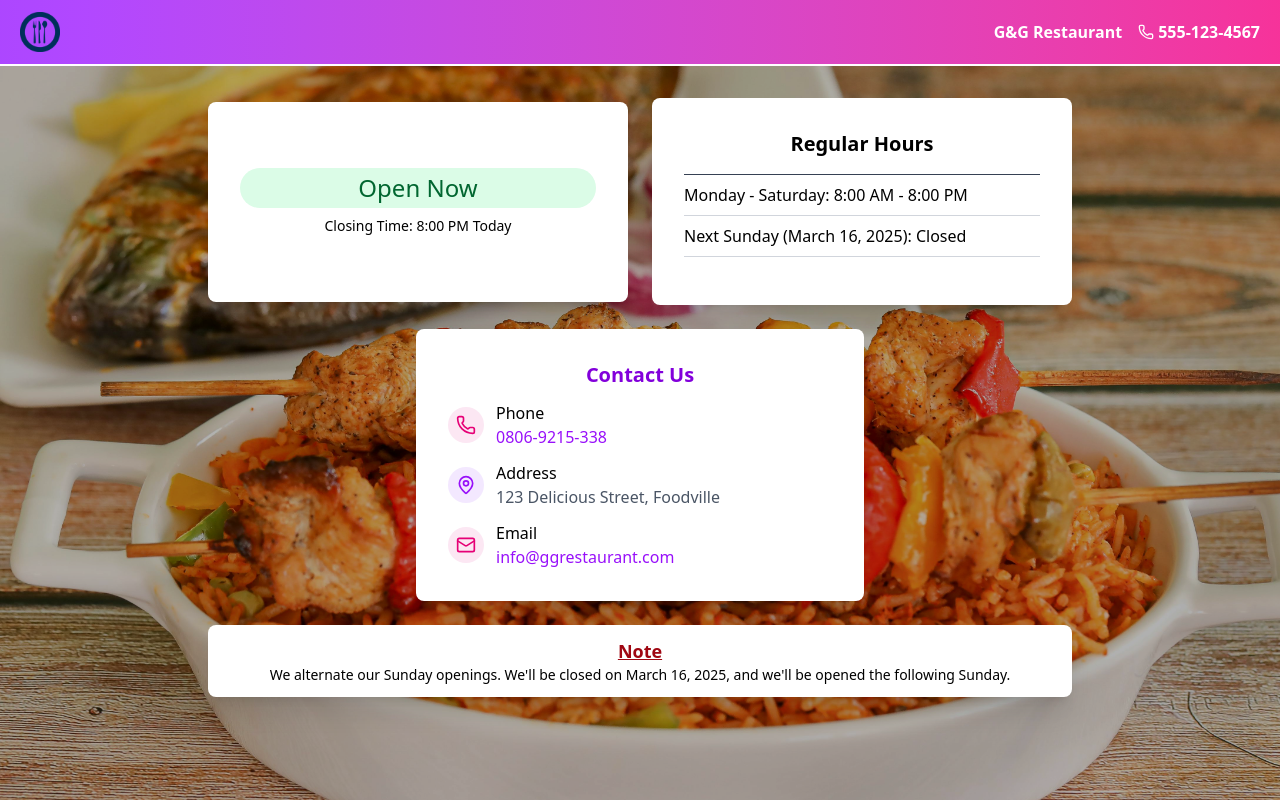
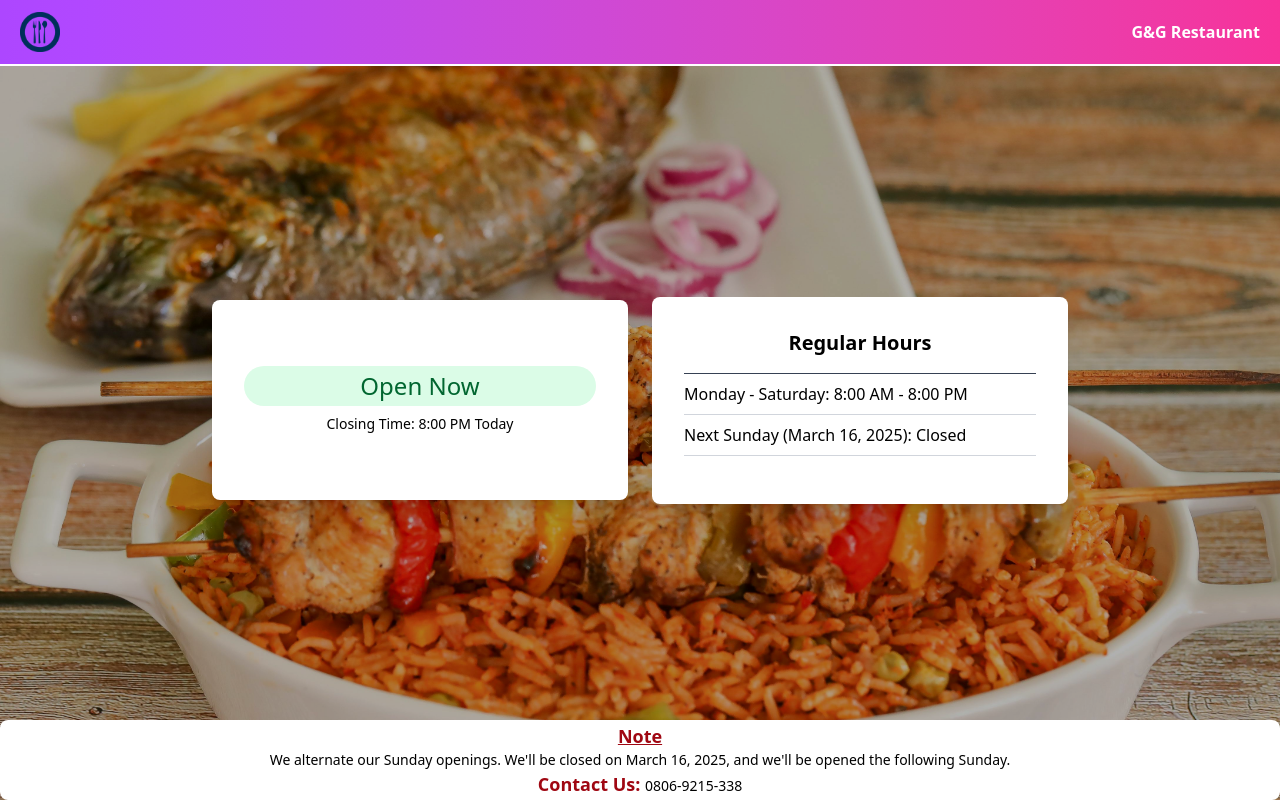
Before and after one commit to Ayanyiola-Enoch/Restaurant-Status, a React (Vite) app: page / in a window 1280 px wide. Built offline with nearby package versions, Linux system fonts and the light colour scheme.

Commit message:
adjusted the contact us at the footer

```diff
--- a/src/App.jsx
+++ b/src/App.jsx
@@ -1,70 +1,58 @@
-import "./index.css"
-import { Route, Routes } from "react-router-dom"
+import './index.css';
+import { Route, Link, Routes } from 'react-router-dom';
 import { isOpenThisSunday, getNextSundayDate, formatDate } from "../src/lib/utils"
-import Welcome from "./components/welcome"
-import { Phone, MapPin, Mail } from "lucide-react"
+import Welcome from './components/welcome';
 
 function App() {
-  const nextSunday = getNextSundayDate()
-  const isOpen = isOpenThisSunday()
+  const nextSunday = getNextSundayDate();
+  const isOpen = isOpenThisSunday();
 
   function isCurrentlyOpen() {
-    const now = new Date()
-    const day = now.getDay()
-    const hours = now.getHours()
+    const now = new Date();
+    const day = now.getDay();
+    const hours = now.getHours();
 
     if (day === 0) {
-      const isSundayOpen = isOpenThisSunday()
+      const isSundayOpen = isOpenThisSunday();
       if (!isSundayOpen) {
-        return { isOpen: false, message: "We're closed on Sundays this week" }
+        return { isOpen: false, message: "We're closed on Sundays this week" };
       }
       return hours >= 8 && hours < 20
         ? { isOpen: true, message: "Closing Time: 8:00 PM Today" }
-        : { isOpen: false, message: "We're closed now. Opening hours: 8:00 AM - 8:00 PM" }
+        : { isOpen: false, message: "We're closed now. Opening hours: 8:00 AM - 8:00 PM" };
     }
 
     return hours >= 8 && hours < 20
       ? { isOpen: true, message: "Closing Time: 8:00 PM Today" }
-      : { isOpen: false, message: "We're closed now. Opening hours: 8:00 AM - 8:00 PM" }
+      : { isOpen: false, message: "We're closed now. Opening hours: 8:00 AM - 8:00 PM" };
   }
 
-  const currentStatus = isCurrentlyOpen()
+  const currentStatus = isCurrentlyOpen();
 
   return (
-    <div className="min-h-screen flex flex-col">
+    <>
       {/* LOGO */}
-      <div className="p-5 font-bold border-b-2 text-white flex justify-between h-16.5 bg-gradient-to-r from-purple-500 to-pink-500 items-center fixed top-0 w-full z-50">
-        <img src="/food-png.png" alt="logo" className="h-10" />
-        <div className="flex items-center gap-4">
-          <p className="hover:border-b-2 cursor-pointer text-white">G&G Restaurant</p>
-          <a href="tel:+15551234567" className="flex items-center gap-1 hover:border-b-2 cursor-pointer text-white">
-            <Phone size={16} />
-            <span className="hidden md:inline">555-123-4567</span>
-          </a>
-        </div>
+      <div className='p-5 font-bold border-b-2 text-white flex justify-between h-16.5 bg-gradient-to-r from-purple-500 to-pink-500 items-center fixed top-0 w-full z-50'>
+        <img src='/food-png.png' alt='logo' className='h-10' />
+        <p className='hover:border-b-2 cursor-pointer text-white'>G&G Restaurant</p>
       </div>
 
-      {/* MAIN CONTENT - Changed from fixed to allow scrolling */}
-      <div className="flex-1 flex flex-col items-center pt-16.5 bg-cover bg-center bg-[url(/food.jpg)] overflow-y-auto">
-        <div className="absolute inset-0 bg-black opacity-30 pt-16.5 z-0"></div>
+      {/* MAIN CONTENT */}
+      <div className='fixed inset-0 flex flex-col justify-center items-center bg-cover bg-center bg-[url(/food.jpg)]'>
+        <div className='absolute inset-0 bg-black opacity-30'></div>
 
-        {/* Content container with padding for scrolling */}
-        <div className="relative z-10 w-full max-w-4xl px-4 py-8 flex flex-col items-center">
-          {/* Status and Hours Cards */}
-          <div className="flex flex-col md:flex-row justify-center items-center gap-6 w-full mb-6">
-            <div className="p-8 shadow-xl min-h-[200px] bg-white rounded-lg flex-1 flex flex-col justify-center w-full">
-              <div
-                className={`px-2 py-1 text-center rounded-full text-2xl font-medium ${currentStatus.isOpen ? "bg-green-100 text-green-800" : "bg-red-100 text-red-800"}`}
-              >
+        <div className='relative flex flex-col md:flex-row justify-center items-center gap-6 p-5 w-full max-w-4xl'>
+          <div className='p-8 shadow-xl min-h-[200px]  bg-white rounded-lg relative z-10 flex-1 flex flex-col justify-center'>
+            <div className={`px-2 py-1 text-center rounded-full text-2xl   font-medium ${currentStatus.isOpen ? "bg-green-100 text-green-800" : "bg-red-100 text-red-800"}`}>
               {currentStatus.isOpen ? "Open Now" : "Closed Now"}
             </div>
             <p className="mt-2 text-center text-sm">{currentStatus.message}</p>
           </div>
 
-            <div className="p-8 shadow-xl bg-white rounded-lg flex-1 flex flex-col justify-center w-full">
+          <div className='p-8 shadow-xl bg-white rounded-lg relative z-10 flex-1 flex flex-col justify-center'>
             <h3 className="font-semibold mb-2 text-center text-xl">Regular Hours</h3>
             <hr className="my-2 border-t border-gray-700 " />
-              <p className="text-base">Monday - Saturday: 8:00 AM - 8:00 PM</p>
+            <p className=' text-base'>Monday - Saturday: 8:00 AM - 8:00 PM</p>
             <hr className="my-2 border-t border-gray-300" />
             <p className="mb-2 text-base">
               Next Sunday ({formatDate(nextSunday)}): {isOpen ? "Open" : "Closed"}
@@ -73,159 +61,28 @@ function App() {
           </div>
         </div>
 
-          {/* CONTACT SECTION */}
-          <div className="p-8 shadow-xl bg-white rounded-lg w-full max-w-md mb-6">
-            <h3 className="font-semibold mb-3 text-center text-xl text-purple-700">Contact Us</h3>
-            <div className="flex flex-col gap-3">
-              <div className="flex items-center gap-3">
-                <div className="bg-pink-100 p-2 rounded-full">
-                  <Phone className="text-pink-600" size={20} />
-                </div>
-                <div>
-                  <p className="font-medium">Phone</p>
-                  <a href="tel:+2348069215338" className="text-purple-600 hover:underline">
+        {/* FOOTER */}
+        <div className=' absolute bottom-0 w-full bg-white px-3 py-0.5 text-center shadow-xl rounded-lg'>
+          {/* /* add a note text that aligns */}
+          <h1 className='font-bold text-lg text-red-800 underline mb'>Note</h1>
+          <p className='text-sm mt-0.7 text-wrap'>
+            We alternate our Sunday openings. We'll be {isOpen ? "opened" : "closed"} on {formatDate(nextSunday)},
+            and we'll be {!isOpen ? "opened" : "closed"} the following Sunday.
+          </p>
+          <span className='font-bold text-lg text-red-800'>Contact Us: </span>
+            <a href="tel:+2348069215338" className="text-sm mt-0.7 hover:underline text-wrap ">
               0806-9215-338
             </a>
         </div>
       </div>
 
-              <div className="flex items-center gap-3">
-                <div className="bg-purple-100 p-2 rounded-full">
-                  <MapPin className="text-purple-600" size={20} />
-                </div>
-                <div>
-                  <p className="font-medium">Address</p>
-                  <p className="text-gray-600">123 Delicious Street, Foodville</p>
-                </div>
-              </div>
-
-              <div className="flex items-center gap-3">
-                <div className="bg-pink-100 p-2 rounded-full">
-                  <Mail className="text-pink-600" size={20} />
-                </div>
-                <div>
-                  <p className="font-medium">Email</p>
-                  <a href="mailto:info@ggrestaurant.com" className="text-purple-600 hover:underline">
-                    info@ggrestaurant.com
-                  </a>
-                </div>
-              </div>
-            </div>
-          </div>
-
-          {/* FOOTER - No longer absolutely positioned */}
-          <div className="w-full bg-white px-3 py-3 text-center shadow-xl rounded-lg mb-4">
-            <h1 className="font-bold text-lg text-red-800 underline mb">Note</h1>
-            <p className="text-sm mt-0.7 text-wrap">
-              We alternate our Sunday openings. We'll be {isOpen ? "opened" : "closed"} on {formatDate(nextSunday)}, and
-              we'll be {!isOpen ? "opened" : "closed"} the following Sunday.
-            </p>
-          </div>
-        </div>
-      </div>
-
-      {/* <Routes>
+      <Routes>
         <Route path="/welcome" element={<Welcome />} />
-      </Routes> */}
-    </div>
+      </Routes>
+    </>
   )
 }
 
 export const revalidate = 86400
 
-export default App
-
-
-
-
-
-
-
-
-
-
-
-// import './index.css'
-// import { Route, Link, Routes } from 'react-router-dom';
-// import { isOpenThisSunday, getNextSundayDate, formatDate } from "../src/lib/utils"
-// import Welcome from './components/welcome';
-
-// function App() {
-//   const nextSunday = getNextSundayDate();
-//   const isOpen = isOpenThisSunday();
-
-//   function isCurrentlyOpen() {
-//     const now = new Date();
-//     const day = now.getDay();
-//     const hours = now.getHours();
-
-//     if (day === 0) {
-//       const isSundayOpen = isOpenThisSunday();
-//       if (!isSundayOpen) {
-//         return { isOpen: false, message: "We're closed on Sundays this week" };
-//       }
-//       return hours >= 8 && hours < 20
-//         ? { isOpen: true, message: "Closing Time: 8:00 PM Today" }
-//         : { isOpen: false, message: "We're closed now. Opening hours: 8:00 AM - 8:00 PM" };
-//     }
-
-//     return hours >= 8 && hours < 20
-//       ? { isOpen: true, message: "Closing Time: 8:00 PM Today" }
-//       : { isOpen: false, message: "We're closed now. Opening hours: 8:00 AM - 8:00 PM" };
-//   }
-
-//   const currentStatus = isCurrentlyOpen();
-
-//   return (
-//     <>
-//       {/* LOGO */}
-//       <div className='p-5 font-bold border-b-2 text-white flex justify-between h-16.5 bg-gradient-to-r from-purple-500 to-pink-500 items-center fixed top-0 w-full z-50'>
-//         <img src='/food-png.png' alt='logo' className='h-10' />
-//         <p className='hover:border-b-2 cursor-pointer text-white'>G&G Restaurant</p>
-//       </div>
-
-//       {/* MAIN CONTENT */}
-//       <div className='fixed inset-0 flex flex-col justify-center items-center bg-cover bg-center bg-[url(/food.jpg)]'>
-//         <div className='absolute inset-0 bg-black opacity-30'></div>
-
-//         <div className='relative flex flex-col md:flex-row justify-center items-center gap-6 p-5 w-full max-w-4xl'>
-//           <div className='p-8 shadow-xl min-h-[200px]  bg-white rounded-lg relative z-10 flex-1 flex flex-col justify-center'>
-//             <div className={`px-2 py-1 text-center rounded-full text-2xl   font-medium ${currentStatus.isOpen ? "bg-green-100 text-green-800" : "bg-red-100 text-red-800"}`}>
-//               {currentStatus.isOpen ? "Open Now" : "Closed Now"}
-//             </div>
-//             <p className="mt-2 text-center text-sm">{currentStatus.message}</p>
-//           </div>
-
-//           <div className='p-8 shadow-xl bg-white rounded-lg relative z-10 flex-1 flex flex-col justify-center'>
-//             <h3 className="font-semibold mb-2 text-center text-xl">Regular Hours</h3>
-//             <hr className="my-2 border-t border-gray-700 " />
-//             <p className=' text-base'>Monday - Saturday: 8:00 AM - 8:00 PM</p>
-//             <hr className="my-2 border-t border-gray-300" />
-//             <p className="mb-2 text-base">
-//               Next Sunday ({formatDate(nextSunday)}): {isOpen ? "Open" : "Closed"}
-//               <hr className="my-2 border-t border-gray-300" />
-//             </p>
-//           </div>
-//         </div>
-
-//         {/* FOOTER */}
-//         <div className=' absolute bottom-0 w-full bg-white px-3 py-0.5 text-center shadow-xl rounded-lg'>
-//           {/* /* add a note text that aligns */ }
-//           <h1 className='font-bold text-lg text-red-800 underline mb'>Note</h1>
-//           <p className='text-sm mt-0.7 text-wrap '>
-//             We alternate our Sunday openings. We'll be {isOpen ? "opened" : "closed"} on {formatDate(nextSunday)},
-//             and we'll be {!isOpen ? "opened" : "closed"} the following Sunday.
-//           </p>
-//         </div>
-//       </div>
-
-//       <Routes>
-//         <Route path="/welcome" element={<Welcome />} />
-//       </Routes>
-//     </>
-//   )
-// }
-
-// export const revalidate = 86400
-
-// export default App;
+export default App;
```
Lines whose indentation alone changed are shown as unchanged.
